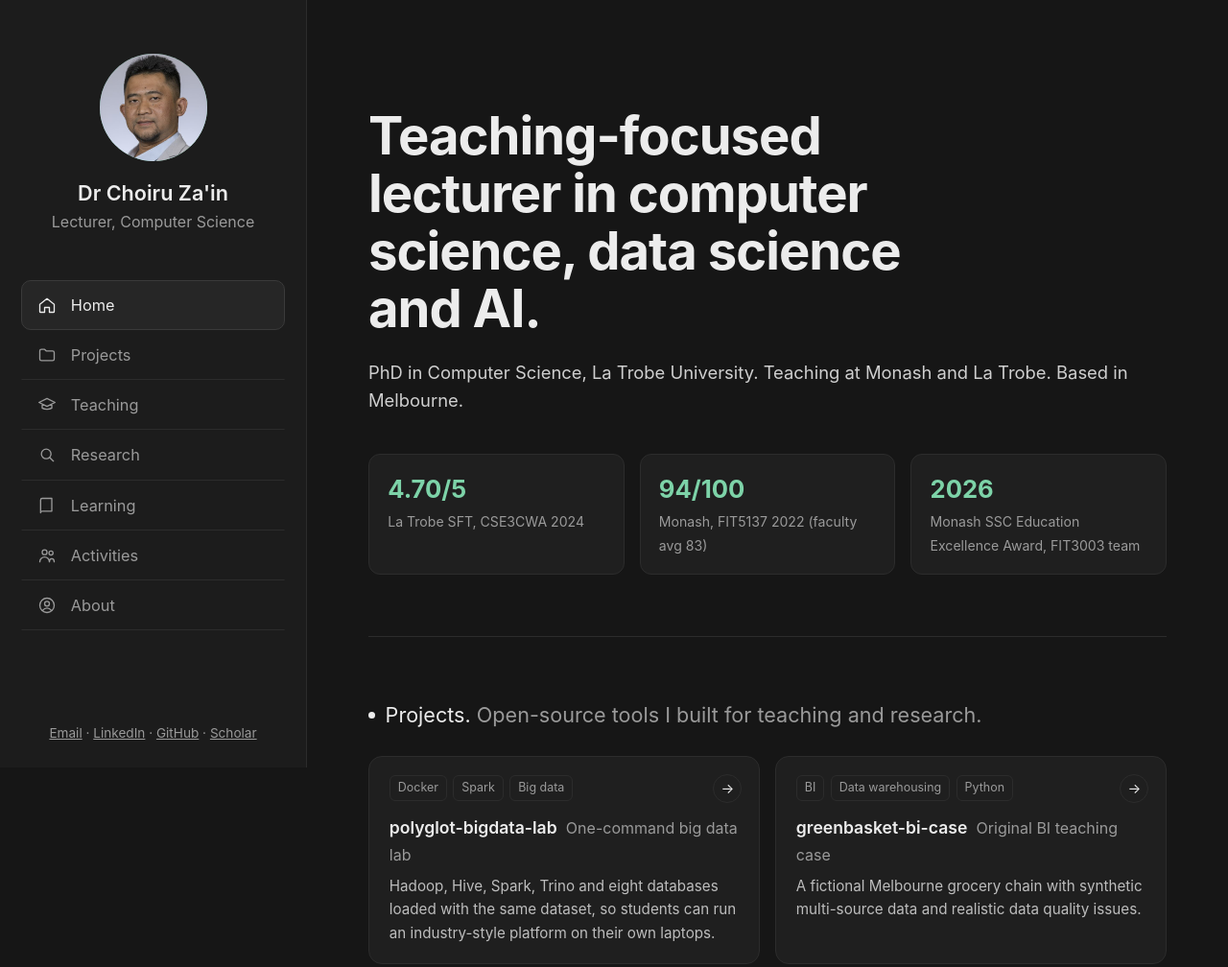
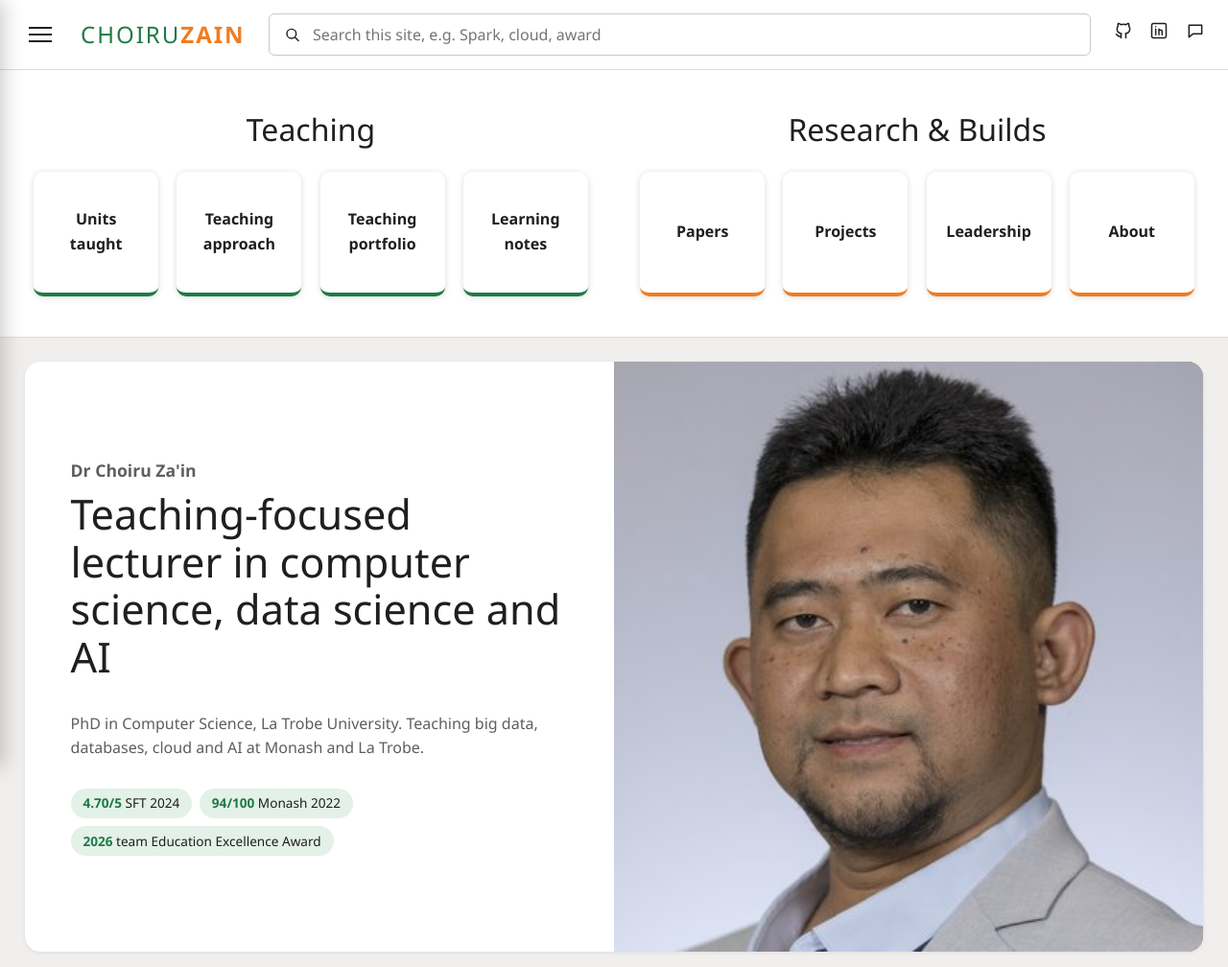
Before and after one commit to choiruzain/personal-site, a plain HTML site: page public/index.html in a window 1280 px wide. Shown: the top 1008 px of the page at 96% size. Drawn offline with Linux system fonts and the light colour scheme.

Commit message:
Design G: tiles and side panel

```diff
--- a/public/index.html
+++ b/public/index.html
@@ -8,38 +8,43 @@
   <link rel="stylesheet" href="style.css">
 </head>
 <body>
-<aside class="side">
-  <div class="me">
-    <div class="avatar"><img src="photo.jpg" alt="Photo of Dr Choiru Za'in"></div>
-    <div class="name">Dr Choiru Za'in</div>
-    <div class="role">Lecturer, Computer Science</div>
+<header class="top">
+  <button class="burger" id="openMenu" aria-label="Open menu"><span></span><span></span><span></span></button>
+  <a class="logo" href="#home">CHOIRU<b>ZAIN</b></a>
+  <label class="search"><svg viewBox="0 0 24 24"><circle cx="11" cy="11" r="6"/><path d="M20 20l-4.5-4.5"/></svg>
+    <input id="q" type="search" placeholder="Search this site, e.g. Spark, cloud, award"></label>
+  <div class="icons">
+    <a href="https://github.com/choiruzain" title="GitHub"><svg viewBox="0 0 24 24"><path d="M9 19c-4 1.5-4-2-6-2.5M15 21v-3.5c0-1 .1-1.4-.5-2 2.8-.3 5.5-1.4 5.5-6a4.6 4.6 0 0 0-1.3-3.2 4.2 4.2 0 0 0-.1-3.2s-1.1-.3-3.5 1.3a12 12 0 0 0-6.2 0C6.5 2.8 5.4 3.1 5.4 3.1a4.2 4.2 0 0 0-.1 3.2A4.6 4.6 0 0 0 4 9.5c0 4.6 2.7 5.7 5.5 6-.6.6-.6 1.2-.5 2V21"/></svg></a>
+    <a href="https://www.linkedin.com/in/choiru-za-in-452358167/" title="LinkedIn"><svg viewBox="0 0 24 24"><rect x="3" y="3" width="18" height="18" rx="2"/><path d="M8 10v7M8 7v.01M12 17v-4a2 2 0 0 1 4 0v4M12 10v7"/></svg></a>
+    <a href="mailto:choiru.zain@monash.edu" title="Email"><svg viewBox="0 0 24 24"><path d="M4 5h16v11H9l-5 4z"/></svg></a>
   </div>
-  <nav>
-    <a href="#home" class="active"><svg viewBox="0 0 24 24"><path d="M3 11l9-7 9 7v9a1 1 0 0 1-1 1h-5v-6H9v6H4a1 1 0 0 1-1-1z"/></svg>Home</a>
-    <a href="#projects"><svg viewBox="0 0 24 24"><path d="M3 7a2 2 0 0 1 2-2h4l2 2h8a2 2 0 0 1 2 2v8a2 2 0 0 1-2 2H5a2 2 0 0 1-2-2z"/></svg>Projects</a>
-    <a href="#teaching"><svg viewBox="0 0 24 24"><path d="M2 9l10-5 10 5-10 5zM6 11v5c3 2 9 2 12 0v-5"/></svg>Teaching</a>
-    <a href="#research"><svg viewBox="0 0 24 24"><circle cx="11" cy="11" r="6"/><path d="M20 20l-4.5-4.5"/></svg>Research</a>
-    <a href="#learning"><svg viewBox="0 0 24 24"><path d="M4 5a2 2 0 0 1 2-2h12v16H6a2 2 0 0 0-2 2zM4 19V5"/></svg>Learning</a>
-    <a href="#activities"><svg viewBox="0 0 24 24"><circle cx="9" cy="8" r="3"/><circle cx="17" cy="9" r="2.5"/><path d="M3 20c0-3.5 3-6 6-6s6 2.5 6 6M15 20c0-2 1-4 3-4s3 1.5 3 4"/></svg>Activities</a>
-    <a href="#about"><svg viewBox="0 0 24 24"><circle cx="12" cy="12" r="9"/><circle cx="12" cy="10" r="3"/><path d="M6.5 18.5c1.5-2 3.5-3 5.5-3s4 1 5.5 3"/></svg>About</a>
-  </nav>
-  <div class="links">
-    <a href="mailto:choiru.zain@monash.edu">Email</a> · <a href="https://www.linkedin.com/in/choiru-za-in-452358167/">LinkedIn</a> · <a href="https://github.com/choiruzain">GitHub</a> · <a href="https://scholar.google.com/citations?user=Cudw4egAAAAJ">Scholar</a>
+</header>
+
+<section class="tiles" id="home">
+  <div class="group"><h2>Teaching</h2>
+    <div class="row">
+      <a class="tile" href="#teaching">Units<br>taught</a><a class="tile" href="#teaching">Teaching<br>approach</a>
+      <a class="tile" href="https://drive.google.com/drive/folders/1snjhBznt65JupvJGGm4GPiokunYorU8l?usp=sharing">Teaching<br>portfolio</a><a class="tile" href="#learning">Learning<br>notes</a>
+    </div></div>
+  <div class="group"><h2>Research &amp; Builds</h2>
+    <div class="row">
+      <a class="tile" href="#research">Papers</a><a class="tile" href="#projects">Projects</a>
+      <a class="tile" href="#activities">Leadership</a><a class="tile" href="#about">About</a>
+    </div></div>
+</section>
+
+<div class="feature">
+  <div class="ftext">
+    <p class="kicker">Dr Choiru Za'in</p>
+    <h1>Teaching-focused lecturer in computer science, data science and AI</h1>
+    <p>PhD in Computer Science, La Trobe University. Teaching big data, databases, cloud and AI at Monash and La Trobe.</p>
+    <div class="chips"><span><b>4.70/5</b> SFT 2024</span><span><b>94/100</b> Monash 2022</span><span><b>2026</b> team Education Excellence Award</span></div>
   </div>
-</aside>
+  <div class="fimg"><img src="photo.jpg" alt="Photo of Dr Choiru Za'in"></div>
+</div>
 
 <main>
-  <section id="home" class="hero">
-    <h1>Teaching-focused lecturer in computer science, data science and AI.</h1>
-    <p class="sub">PhD in Computer Science, La Trobe University. Teaching at Monash and La Trobe. Based in Melbourne.</p>
-    <div class="stats">
-      <div><b>4.70/5</b><span>La Trobe SFT, CSE3CWA 2024</span></div>
-      <div><b>94/100</b><span>Monash, FIT5137 2022 (faculty avg 83)</span></div>
-      <div><b>2026</b><span>Monash SSC Education Excellence Award, FIT3003 team</span></div>
-    </div>
-  </section>
-
-  <section id="projects">
+<section id="projects">
     <h2><span>Projects.</span> Open-source tools I built for teaching and research.</h2>
     <div class="cards">
       <a class="card" href="https://github.com/choiruzain/polyglot-bigdata-lab">
@@ -110,15 +115,48 @@
     <p class="muted">Also taught at RMIT University (2026), Victoria University (2025) and Nanyang Technological University, Singapore (2018–19).</p>
   </section>
 
-  <footer>&copy; 2026 Choiru Za'in</footer>
-</main>
+  </main>
+<footer><span>&copy; 2026 Choiru Za'in</span><span>Melbourne, Australia</span></footer>
+
+<!-- slide-out side panel -->
+<div class="scrim" id="scrim"></div>
+<aside class="panel" id="panel" aria-hidden="true">
+  <div class="pcol left">
+    <button class="cat active" data-cat="teach">Teaching <i>&rsaquo;</i></button>
+    <button class="cat" data-cat="research">Research <i>&rsaquo;</i></button>
+    <button class="cat" data-cat="projects">Projects <i>&rsaquo;</i></button>
+    <button class="cat" data-cat="learning">Learning <i>&rsaquo;</i></button>
+    <button class="cat" data-cat="activities">Activities <i>&rsaquo;</i></button>
+    <button class="cat" data-cat="about">About &amp; contact <i>&rsaquo;</i></button>
+  </div>
+  <div class="pcol right">
+    <div class="sub" data-sub="teach"><a href="#teaching">Teaching overview</a><a href="#teaching">Monash University (2021&ndash;2026)</a><a href="#teaching">La Trobe University (2023&ndash;2026)</a><a href="#teaching">Teaching approach</a><a href="https://drive.google.com/drive/folders/1snjhBznt65JupvJGGm4GPiokunYorU8l?usp=sharing">Teaching portfolio &rsaquo;</a></div>
+    <div class="sub" data-sub="research" hidden><a href="#research">Selected papers</a><a href="https://scholar.google.com/citations?user=Cudw4egAAAAJ">Google Scholar &rsaquo;</a></div>
+    <div class="sub" data-sub="projects" hidden><a href="https://github.com/choiruzain/polyglot-bigdata-lab">polyglot-bigdata-lab &rsaquo;</a><a href="https://github.com/choiruzain/greenbasket-bi-case">greenbasket-bi-case &rsaquo;</a><a href="https://github.com/choiruzain/edge-stream-dss">edge-stream-dss &rsaquo;</a><a href="https://github.com/choiruzain/personal-site">This website &rsaquo;</a></div>
+    <div class="sub" data-sub="learning" hidden><a href="#learning">REST APIs with FastAPI</a><a href="#learning">Building with Claude</a></div>
+    <div class="sub" data-sub="activities" hidden><a href="#activities">Community leadership</a><a href="#activities">Outreach</a></div>
+    <div class="sub" data-sub="about" hidden><a href="#about">About me</a><a href="mailto:choiru.zain@monash.edu">Email</a><a href="https://www.linkedin.com/in/choiru-za-in-452358167/">LinkedIn &rsaquo;</a><a href="https://github.com/choiruzain">GitHub &rsaquo;</a></div>
+  </div>
+  <button class="close" id="closeMenu" aria-label="Close menu">&times;</button>
+</aside>
 
 <script>
-  const links = [...document.querySelectorAll('nav a')];
-  const obs = new IntersectionObserver(es => es.forEach(e => {
-    if (e.isIntersecting) links.forEach(a => a.classList.toggle('active', a.getAttribute('href') === '#' + e.target.id));
-  }), { rootMargin: '-40% 0px -55% 0px' });
-  document.querySelectorAll('main section').forEach(s => obs.observe(s));
+  const panel=document.getElementById('panel'), scrim=document.getElementById('scrim');
+  const open=()=>{panel.classList.add('open');scrim.classList.add('open');panel.setAttribute('aria-hidden','false')};
+  const close=()=>{panel.classList.remove('open');scrim.classList.remove('open');panel.setAttribute('aria-hidden','true')};
+  document.getElementById('openMenu').onclick=open; document.getElementById('closeMenu').onclick=close; scrim.onclick=close;
+  panel.querySelectorAll('.sub a').forEach(a=>a.addEventListener('click',close));
+  panel.querySelectorAll('.cat').forEach(c=>c.addEventListener('click',()=>{
+    panel.querySelectorAll('.cat').forEach(x=>x.classList.toggle('active',x===c));
+    panel.querySelectorAll('.sub').forEach(s=>s.hidden=s.dataset.sub!==c.dataset.cat);
+  }));
+  document.addEventListener('keydown',e=>{if(e.key==='Escape')close()});
+  // simple search: highlight and jump to first match
+  document.getElementById('q').addEventListener('keydown',e=>{
+    if(e.key!=='Enter')return; const t=e.target.value.trim().toLowerCase(); if(!t)return;
+    const el=[...document.querySelectorAll('main .row, main .card, main p')].find(n=>n.textContent.toLowerCase().includes(t));
+    if(el){el.scrollIntoView({behavior:'smooth',block:'center'});el.classList.add('hit');setTimeout(()=>el.classList.remove('hit'),2000)}
+  });
 </script>
 </body>
 </html>
--- a/public/style.css
+++ b/public/style.css
@@ -1,40 +1,50 @@
-:root{--bg:#161616;--panel:#1c1c1c;--card:#1f1f1f;--line:#2c2c2c;--text:#ececec;--muted:#9a9a9a;--accent:#7dd3a8}
+:root{--green:#1f7a45;--green-l:#e3f1e8;--orange:#ef7d22;--text:#1f1f1f;--muted:#5c5f5d;--line:#dcdcdc;--grey:#f1efed}
 *{box-sizing:border-box}html{scroll-behavior:smooth}
-body{margin:0;background:var(--bg);color:var(--text);font-family:Inter,-apple-system,"Segoe UI",Helvetica,Arial,sans-serif;line-height:1.6}
-a{color:inherit}
-.side{position:fixed;inset:0 auto 0 0;width:320px;background:var(--panel);border-right:1px solid var(--line);padding:3.5rem 1.4rem 1.5rem;display:flex;flex-direction:column}
-.me{text-align:center;margin-bottom:3rem}
-.avatar{width:112px;height:112px;margin:0 auto 1rem;border-radius:50%;background:linear-gradient(135deg,#2f7d5b,#7dd3a8);display:flex;align-items:center;justify-content:center;overflow:hidden}
-.avatar span{font-size:2.4rem;font-weight:700;color:#0f2a1e}.avatar img{width:100%;height:100%;object-fit:cover}
-.name{font-size:1.35rem;font-weight:600}.role{color:var(--muted)}
-nav{display:flex;flex-direction:column}
-nav a{display:flex;align-items:center;gap:.9rem;padding:.75rem 1rem;color:var(--muted);text-decoration:none;font-size:1.02rem;border:1px solid transparent;border-radius:10px;border-bottom-color:var(--line);border-bottom-left-radius:0;border-bottom-right-radius:0}
-nav a:hover{color:var(--text)}
-nav a.active{color:var(--text);background:#262626;border-color:#3a3a3a;border-radius:10px}
-nav svg{width:20px;height:20px;fill:none;stroke:currentColor;stroke-width:1.6;stroke-linecap:round;stroke-linejoin:round}
-.links{margin-top:auto;font-size:.85rem;color:var(--muted);text-align:center}.links a{color:var(--muted)}.links a:hover{color:var(--accent)}
-main{margin-left:320px;padding:0 4rem;max-width:1180px}
-section{padding:4rem 0 2rem;border-bottom:1px solid var(--line)}
-.hero{padding-top:7rem;padding-bottom:4rem}
-.hero h1{font-size:3.4rem;line-height:1.1;letter-spacing:-1px;margin:0 0 1.4rem;max-width:16ch}
-.sub{font-size:1.15rem;color:#cfcfcf;margin:0 0 2.5rem}
-.stats{display:flex;gap:1rem;flex-wrap:wrap}.stats div{flex:1 1 180px;border:1px solid var(--line);border-radius:12px;padding:1rem 1.2rem;background:var(--card)}
-.stats b{display:block;font-size:1.6rem;color:var(--accent)}.stats span{color:var(--muted);font-size:.88rem}
-h2{font-size:1.35rem;font-weight:400;color:var(--muted);margin:0 0 1.6rem;position:relative;padding-left:1.1rem}
-h2::before{content:"";position:absolute;left:0;top:.65em;width:7px;height:7px;border-radius:50%;background:var(--text)}
-h2 span{color:var(--text)}
-.cards{display:grid;grid-template-columns:repeat(auto-fill,minmax(320px,1fr));gap:1rem}
-.card{position:relative;display:block;background:var(--card);border:1px solid var(--line);border-radius:14px;padding:1.2rem 1.3rem;text-decoration:none;transition:border-color .2s,transform .2s}
-a.card:hover{border-color:#4a4a4a;transform:translateY(-2px)}
-.tags{display:flex;gap:.4rem;flex-wrap:wrap;margin-bottom:.9rem}.tags i{font-style:normal;font-size:.78rem;color:var(--muted);border:1px solid var(--line);border-radius:6px;padding:.15rem .5rem}
-.go{position:absolute;top:1.1rem;right:1.1rem;width:30px;height:30px;border:1px solid var(--line);border-radius:50%;display:flex;align-items:center;justify-content:center;font-style:normal;font-size:.9rem}
-.card h3{margin:0 0 .4rem;font-size:1.1rem;font-weight:600}.card h3 small{font-weight:400;color:var(--muted);font-size:1rem;margin-left:.3rem}
-.card p{margin:0;color:#bdbdbd;font-size:.95rem}
-.list .row{display:grid;grid-template-columns:7rem 1fr;gap:1.2rem;padding:.9rem 0;border-top:1px solid var(--line);color:#cfcfcf}
-.list .row:first-child{border-top:none}.when{color:var(--muted);font-size:.9rem;padding-top:.1rem}
-.list b{color:var(--text);font-weight:600}
-.more{color:var(--accent);text-decoration:none}.more:hover{text-decoration:underline}.muted{color:var(--muted)}
-#about p{max-width:65ch;color:#cfcfcf}
-footer{padding:2rem 0;color:var(--muted);font-size:.85rem}
-@media(max-width:900px){.side{position:static;width:auto;padding:2rem 1rem}.me{margin-bottom:1.2rem}nav{flex-direction:row;flex-wrap:wrap;gap:.3rem}nav a{border:1px solid var(--line);border-radius:10px;padding:.45rem .7rem;font-size:.9rem}
-main{margin-left:0;padding:0 1.2rem}.hero{padding-top:3rem}.hero h1{font-size:2.2rem}.list .row{grid-template-columns:1fr;gap:.1rem}}
+body{margin:0;font-family:"Segoe UI",-apple-system,Helvetica,Arial,sans-serif;color:var(--text);background:#fff;line-height:1.6}
+a{color:var(--green)}
+.top{position:sticky;top:0;z-index:20;display:flex;align-items:center;gap:1.5rem;padding:.9rem 1.5rem;background:#fff;border-bottom:1px solid var(--line)}
+.burger{background:none;border:0;cursor:pointer;display:flex;flex-direction:column;gap:5px;padding:6px}.burger span{width:24px;height:2px;background:var(--text)}
+.logo{font-size:1.5rem;font-weight:300;letter-spacing:2px;color:var(--green);text-decoration:none}.logo b{color:var(--orange);font-weight:600}
+.search{flex:1;display:flex;align-items:center;gap:.6rem;border:1px solid #c9c9c9;border-radius:6px;padding:.55rem .9rem;max-width:900px}
+.search svg,.icons svg{width:20px;height:20px;fill:none;stroke:currentColor;stroke-width:1.8;stroke-linecap:round;stroke-linejoin:round}
+.search input{border:0;outline:0;font-size:1rem;width:100%;font-family:inherit}
+.icons{display:flex;gap:1.1rem;margin-left:auto}.icons a{color:var(--text)}.icons a:hover{color:var(--orange)}
+.tiles{display:flex;justify-content:space-around;flex-wrap:wrap;gap:2rem;padding:2.2rem 1.5rem 2.6rem;border-bottom:1px solid var(--line)}
+.group h2{text-align:center;font-weight:300;font-size:2rem;margin:0 0 1.2rem;color:var(--text)}
+.group .row{display:flex;gap:1.2rem}
+.tile{width:130px;height:130px;display:flex;align-items:center;justify-content:center;text-align:center;font-weight:600;color:var(--text);text-decoration:none;border-radius:10px;background:#fff;box-shadow:0 1px 6px rgba(0,0,0,.15);border-bottom:4px solid var(--green);transition:transform .15s}
+.group:last-child .tile{border-bottom-color:var(--orange)}
+.tile:hover{transform:translateY(-3px);background:var(--green-l)}
+.feature{display:grid;grid-template-columns:1fr 1fr;margin:1.6rem;border-radius:16px;overflow:hidden;background:#fff;box-shadow:0 1px 4px rgba(0,0,0,.08)}
+body{background:var(--grey)}.tiles{background:#fff}
+.ftext{padding:3.5rem 3rem;display:flex;flex-direction:column;justify-content:center}
+.kicker{color:var(--orange);font-size:1.1rem;margin:0 0 .4rem;font-weight:600}
+.ftext h1{font-weight:300;font-size:2.7rem;line-height:1.15;margin:0 0 1rem}
+.ftext p{color:var(--muted)}
+.chips{display:flex;flex-wrap:wrap;gap:.5rem;margin-top:.8rem}.chips span{background:var(--green-l);border-radius:999px;padding:.3rem .8rem;font-size:.85rem}.chips b{color:var(--green)}
+.fimg{min-height:420px;background:linear-gradient(135deg,var(--green),var(--orange))}.fimg img{width:100%;height:100%;object-fit:cover;object-position:center 25%;display:block}
+main{background:#fff;margin:0 1.6rem;border-radius:16px;padding:0 3rem 2rem}
+section{padding:2.5rem 0 1rem;border-bottom:1px solid #eee}
+main h2{font-weight:300;font-size:1.8rem;margin:0 0 1.2rem}main h2 span{font-weight:600;color:var(--green)}
+.cards{display:grid;grid-template-columns:repeat(auto-fill,minmax(280px,1fr));gap:1rem}
+.card{position:relative;display:block;border:1px solid var(--line);border-radius:10px;padding:1.2rem;text-decoration:none;color:var(--text);background:#fff}
+a.card:hover{box-shadow:0 4px 14px rgba(0,0,0,.1)}
+.tags{display:flex;flex-wrap:wrap;gap:.35rem;margin-bottom:.7rem}.tags i{font-style:normal;font-size:.75rem;background:var(--grey);border-radius:4px;padding:.1rem .5rem}
+.go{position:absolute;top:1rem;right:1rem;font-style:normal;color:var(--orange);font-weight:700}
+.card h3{margin:0 0 .3rem;font-size:1.05rem}.card h3 small{display:block;font-weight:400;color:var(--muted)}.card p{margin:0;color:var(--muted);font-size:.94rem}
+.list .row{display:grid;grid-template-columns:7rem 1fr;gap:1rem;padding:.8rem 0;border-top:1px solid #eee}.list .row:first-child{border:none}
+.when{color:var(--orange);font-weight:600;font-size:.9rem}.more{color:var(--green);font-weight:600}.muted{color:var(--muted)}
+.hit{background:#fff3e2;transition:background .3s}
+footer{display:flex;justify-content:space-between;padding:1.5rem 3rem;color:var(--muted);font-size:.9rem}
+/* side panel */
+.scrim{position:fixed;inset:0;background:rgba(0,0,0,.45);opacity:0;pointer-events:none;transition:opacity .25s;z-index:30}.scrim.open{opacity:1;pointer-events:auto}
+.panel{position:fixed;top:0;left:0;bottom:0;width:min(980px,100%);display:grid;grid-template-columns:1fr 1fr 64px;transform:translateX(-100%);transition:transform .3s ease;z-index:40;box-shadow:4px 0 20px rgba(0,0,0,.2)}
+.panel.open{transform:none}
+.pcol{padding:5rem 1.5rem 2rem;overflow:auto}.left{background:#fff}.right{background:var(--grey)}
+.cat{display:flex;justify-content:space-between;align-items:center;width:100%;border:0;background:none;font:inherit;font-size:1.25rem;text-align:left;padding:1.1rem 1.2rem;border-radius:8px;cursor:pointer;color:var(--text)}
+.cat i{font-style:normal;font-size:1.4rem}.cat.active{background:var(--green-l);font-weight:700;color:var(--green)}.cat:hover{color:var(--orange)}
+.sub a{display:block;font-size:1.2rem;padding:1.1rem 1rem;color:var(--text);text-decoration:none;border-radius:8px}.sub a:hover{background:#fff;color:var(--orange)}
+.close{background:#3d3d3d;color:#fff;border:0;font-size:2.4rem;cursor:pointer;align-self:stretch;padding-top:2rem}
+@media(max-width:900px){.search{display:none}.tiles{padding:1.2rem}.group .row{flex-wrap:wrap;justify-content:center}.tile{width:110px;height:110px}
+.feature{grid-template-columns:1fr;margin:1rem}.fimg{min-height:300px}.ftext{padding:2rem 1.4rem}.ftext h1{font-size:2rem}main{margin:0 1rem;padding:0 1.2rem 1rem}
+.panel{grid-template-columns:1fr 56px}.right{display:none}.list .row{grid-template-columns:1fr;gap:0}}
```
